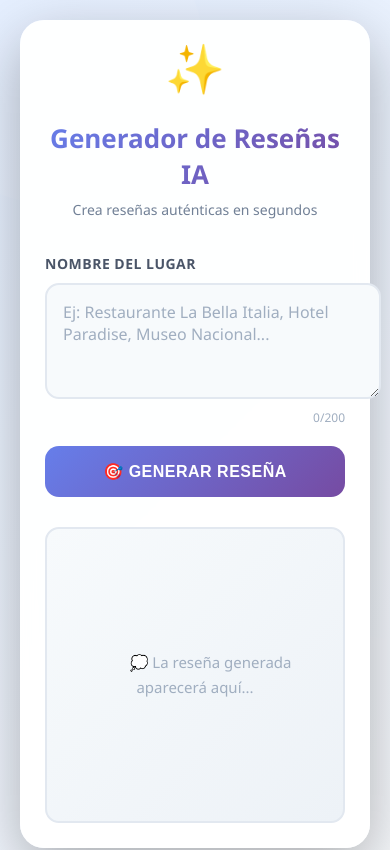
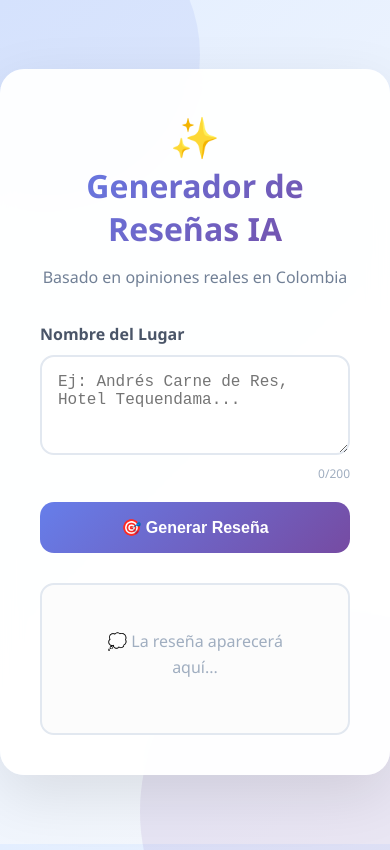
Before and after one commit to StephanyArroyo/Review, a website: page index.html in a window 390 px wide. Shown: the top 850 px of the page. Drawn offline with Linux system fonts and the light colour scheme.

Commit message:
Refactor index.html for improved structure and styles

```diff
--- a/index.html
+++ b/index.html
@@ -2,7 +2,7 @@
 <html lang="es">
 <head>
   <meta charset="UTF-8">
-  <title>Generador de Reseñas</title>
+  <title>Generador de Reseñas IA</title>
 
   <style>
     body {
@@ -18,106 +18,54 @@
       overflow-x: hidden;
     }
 
-    body::before {
+    /* Animaciones de fondo */
+    body::before, body::after {
       content: '';
       position: absolute;
-      width: 300px;
-      height: 300px;
-      background: rgba(255, 255, 255, 0.1);
       border-radius: 50%;
-      top: -100px;
-      left: -100px;
+      z-index: 0;
+    }
+    body::before {
+      width: 300px; height: 300px;
+      background: rgba(102, 126, 234, 0.1);
+      top: -100px; left: -100px;
       animation: float 6s ease-in-out infinite;
     }
-
     body::after {
-      content: '';
-      position: absolute;
-      width: 400px;
-      height: 400px;
-      background: rgba(255, 255, 255, 0.08);
-      border-radius: 50%;
-      bottom: -150px;
-      right: -150px;
+      width: 400px; height: 400px;
+      background: rgba(118, 75, 162, 0.1);
+      bottom: -150px; right: -150px;
       animation: float 8s ease-in-out infinite reverse;
     }
 
     @keyframes float {
-      0%, 100% { transform: translateY(0px) translateX(0px); }
-      50% { transform: translateY(20px) translateX(20px); }
+      0%, 100% { transform: translateY(0px); }
+      50% { transform: translateY(20px); }
     }
 
     .container {
       position: relative;
       z-index: 1;
-      margin: 20px;
       width: 90%;
       max-width: 650px;
       background: rgba(255, 255, 255, 0.95);
       backdrop-filter: blur(10px);
       border-radius: 24px;
       padding: 40px;
-      box-shadow: 0 20px 60px rgba(0, 0, 0, 0.3);
-      animation: slideIn 0.5s cubic-bezier(0.34, 1.56, 0.64, 1);
+      box-shadow: 0 20px 60px rgba(0, 0, 0, 0.1);
     }
 
-    @keyframes slideIn {
-      from {
-        opacity: 0;
-        transform: translateY(30px) scale(0.95);
-      }
-      to {
-        opacity: 1;
-        transform: translateY(0) scale(1);
-      }
+    .header { text-align: center; margin-bottom: 35px; }
+   h1 {
+  margin: 0;
+  background: linear-gradient(135deg, #667eea, #764ba2);
+  -webkit-background-clip: text; /* Para Chrome, Safari y Edge */
+  background-clip: text;         /* Propiedad estándar (Soluciona el aviso) */
+  -webkit-text-fill-color: transparent;
 }
 
-    .header {
-      text-align: center;
-      margin-bottom: 35px;
-    }
-
-    .icon {
-      font-size: 48px;
-      margin-bottom: 10px;
-      animation: bounce 2s ease-in-out infinite;
-    }
-
-    @keyframes bounce {
-      0%, 100% { transform: translateY(0); }
-      50% { transform: translateY(-10px); }
-    }
-
-    h1 {
-     color: #2d3748;
-      margin: 0;
-      font-size: 32px;
-      font-weight: 700;
-      background: linear-gradient(135deg, #667eea, #764ba2);
-      -webkit-background-clip: text;
-      -webkit-text-fill-color: transparent;
-      background-clip: text;
-    }
-
-    .subtitle {
-      color: #718096;
-      font-size: 14px;
-      margin-top: 8px;
-    }
-
-    .input-group {
-      margin-bottom: 20px;
-    }
-
-    label {
-      display: block;
-      color: #4a5568;
-      font-weight: 600;
-      margin-bottom: 10px;
-      font-size: 14px;
-      text-transform: uppercase;
-      letter-spacing: 0.5px;
-    }
+    .input-group { margin-bottom: 20px; }
+    label { display: block; font-weight: 600; margin-bottom: 10px; color: #4a5568; }
 
     textarea {
       width: 100%;
@@ -126,246 +74,162 @@
       border: 2px solid #e2e8f0;
       padding: 16px;
       font-size: 16px;
-      resize: vertical;
+      box-sizing: border-box;
       outline: none;
-      transition: all 0.3s ease;
-      background: #f7fafc;
-      font-family: inherit;
+      transition: all 0.3s;
     }
-
-    textarea:focus {
-      border-color: #667eea;
-      box-shadow: 0 0 0 4px rgba(102, 126, 234, 0.1);
-      background: #ffffff;
-      transform: translateY(-2px);
-    }
-
-    textarea::placeholder {
-      color: #a0aec0;
-    }
-
-    .button-group {
-      display: grid;
-      grid-template-columns: 1fr;
-      gap: 12px;
-      margin-top: 20px;
-    }
+    textarea:focus { border-color: #667eea; box-shadow: 0 0 10px rgba(102, 126, 234, 0.2); }
 
     button {
-      padding: 16px 24px;
+      width: 100%;
+      padding: 16px;
       background: linear-gradient(135deg, #667eea, #764ba2);
       color: white;
       border: none;
+      border-radius: 14px;
+      font-weight: bold;
+      cursor: pointer;
       font-size: 16px;
+      transition: transform 0.2s;
+    }
+    button:active { transform: scale(0.98); }
+
+    /* --- ESTILOS DINÁMICOS DE RESULTADO --- */
+    #result {
+      margin-top: 30px;
+      padding: 24px;
       border-radius: 14px;
-      cursor: pointer;
-      transition: all 0.3s ease;
-      font-weight: 600;
-      text-transform: uppercase;
-      letter-spacing: 0.5px;
-      position: relative;
-      overflow: hidden;
+      border: 2px solid #e2e8f0;
+      background: #fcfcfc;
+      min-height: 100px;
+      line-height: 1.6;
     }
 
-    button::before {
-      content: '';
-      position: absolute;
-      top: 50%;
-      left: 50%;
-      width: 0;
-      height: 0;
-      border-radius: 50%;
-      background: rgba(255, 255, 255, 0.2);
-      transform: translate(-50%, -50%);
-      transition: width 0.6s, height 0.6s;
+    .sentiment-line {
+      display: flex;
+      align-items: center;
+      gap: 12px;
+      font-weight: 800;
+      margin-bottom: 15px;
+      font-size: 1.1em;
+      padding-bottom: 10px;
+      border-bottom: 1px solid #eee;
     }
 
-    button:hover::before {
-      width: 300px;
-      height: 300px;
+    .sentiment-emoji {
+      font-size: 1.8em;
+      animation: bounceEmoji 1.5s infinite;
     }
 
-    button:hover {
-      background: #3b73d1;
+    @keyframes bounceEmoji {
+      0%, 100% { transform: scale(1); }
+      50% { transform: scale(1.2); }
     }
 
-    button:active {
-      transform: translateY(-1px);
+    /* Colores solicitados */
+    .positivo { color: #27ae60; }
+    .negativo { color: #e74c3c; }
+    .neutral { color: #f1c40f; }
+
+    .review-body { color: #4a5568; white-space: pre-wrap; }
+
+    .char-count { text-align: right; font-size: 12px; color: #a0aec0; margin-top: 5px; }
+
+    .loading-spinner {
+      border: 4px solid #f3f3f3;
+      border-top: 4px solid #667eea;
+      border-radius: 50%;
+      width: 24px;
+      height: 24px;
+      animation: spin 1s linear infinite;
+      margin: 20px auto;
     }
-
-    button:disabled {
-      opacity: 0.6;
-      cursor: not-allowed;
-      transform: none;
-    }
-
-    #result {
-      margin-top: 30px;
-      background: linear-gradient(135deg, #f7fafc, #edf2f7);
-      padding: 24px;
-      border-radius: 14px;
-      white-space: pre-wrap;
-      border: 2px solid #e2e8f0;
-      font-size: 15px;
-      line-height: 1.7;
-      color: #2d3748;
-      min-height: 120px;
-      animation: fadeIn 0.5s ease;
-      position: relative;
-      overflow: hidden;
-    }
-
-     @keyframes fadeIn {
-      from { opacity: 0; }
-      to { opacity: 1; }
-    }
-
-    .loading {
-      display: inline-block;
-      position: relative;
-      width: 20px;
-      height: 20px;
-      margin-left: 10px;
-      vertical-align: middle;
-    }
-
-    .loading::after {
-      content: '';
-      display: block;
-      width: 16px;
-      height: 16px;
-      border-radius: 50%;
-      border: 3px solid #667eea;
-      border-color: #667eea transparent #667eea transparent;
-      animation: spin 1.2s linear infinite;
-    }
-
-    @keyframes spin {
-      0% { transform: rotate(0deg); }
-      100% { transform: rotate(360deg); }
-    }
-
-    .result-header {
-      display: flex;
-      justify-content: space-between;
-      align-items: center;
-      margin-bottom: 15px;
-      padding-bottom: 10px;
-      border-bottom: 2px solid #e2e8f0;
-    }
-
-    .result-title {
-      font-weight: 700;
-      color: #667eea;
-      font-size: 16px;
-      text-transform: uppercase;
-      letter-spacing: 0.5px;
-    }
-
-    .copy-btn {
-      padding: 6px 12px;
-      font-size: 12px;
-      background: #48bb78;
-      border-radius: 8px;
-      cursor: pointer;
-      transition: all 0.2s;
-    }
-
-    .copy-btn:hover {
-      background: #38a169;
-      transform: scale(1.05);
-    }
-
-    .char-count {
-      text-align: right;
-      font-size: 12px;
-      color: #a0aec0;
-      margin-top: 5px;
-    }
-
-    .error {
-      background: #fed7d7;
-      border-color: #fc8181;
-      color: #c53030;
-    }
-
-    @media (max-width: 640px) {
-      .container {
-        padding: 25px;
-      }
-
-      h1 {
-        font-size: 26px;
-      }
-
-      textarea {
-        height: 80px;
-      }
-    }
-
+    @keyframes spin { 0% { transform: rotate(0deg); } 100% { transform: rotate(360deg); } }
   </style>
 </head>
-
 <body>
 
   <div class="container">
     <div class="header">
-      <div class="icon">✨</div>
+      <div style="font-size: 40px;">✨</div>
       <h1>Generador de Reseñas IA</h1>
-      <p class="subtitle">Crea reseñas auténticas en segundos</p>
+      <p style="color: #718096;">Basado en opiniones reales en Colombia</p>
     </div>
 
     <div class="input-group">
-      <label for="restaurante">Nombre del Lugar</label>
-      <textarea
-        id="restaurante"
-        placeholder="Ej: Restaurante La Bella Italia, Hotel Paradise, Museo Nacional..."
-        maxlength="200"
-        oninput="updateCharCount()"></textarea>
+      <label>Nombre del Lugar</label>
+      <textarea id="restaurante" placeholder="Ej: Andrés Carne de Res, Hotel Tequendama..." maxlength="200" oninput="updateCharCount()"></textarea>
       <div class="char-count"><span id="charCount">0</span>/200</div>
     </div>
 
-    <div class="button-group">
-      <button onclick="sendPrompt()" id="generateBtn">
-        <span>🎯 Generar Reseña</span>
-      </button>
-    </div>
+    <button onclick="sendPrompt()" id="generateBtn">🎯 Generar Reseña</button>
 
     <div id="result">
       <div style="text-align: center; color: #a0aec0; padding: 20px;">
-        💭 La reseña generada aparecerá aquí...
+        💭 La reseña aparecerá aquí...
       </div>
     </div>
   </div>
 
   <script>
+    function updateCharCount() {
+      const text = document.getElementById("restaurante").value;
+      document.getElementById("charCount").innerText = text.length;
+    }
+
     async function sendPrompt() {
       const nombre = document.getElementById("restaurante").value;
+      const resultDiv = document.getElementById("result");
 
       if (!nombre.trim()) {
-            document.getElementById("result").innerText = "Por favor escribe un restaurante, hotel o lugar turistico.";
+        alert("Por favor escribe un nombre.");
         return;
       }
 
-          document.getElementById("result").innerText = "Generando reseña...";
+      resultDiv.innerHTML = '<div class="loading-spinner"></div><p style="text-align:center">Analizando reseñas...</p>';
 
       try {
         const response = await fetch("/api/review", {
           method: "POST",
           headers: { "Content-Type": "application/json" },
-              body: JSON.stringify({ nombre })   // ← CORREGIDO
+          body: JSON.stringify({ nombre })
         });
 
         const data = await response.json();
+        const fullText = data.reply || "";
 
-            document.getElementById("result").innerText = data.reply || "No se recibió respuesta.";
+        // Lógica de detección de sentimiento
+        let sentimentClass = "";
+        let emoji = "";
+
+        if (fullText.includes("POSITIVO")) {
+          sentimentClass = "positivo";
+          emoji = "😊";
+        } else if (fullText.includes("NEGATIVO")) {
+          sentimentClass = "negativo";
+          emoji = "😞";
+        } else if (fullText.includes("NEUTRAL")) {
+          sentimentClass = "neutral";
+          emoji = "😐";
+        }
+
+        // Separar la primera línea del resto
+        const lines = fullText.split('\n');
+        const firstLine = lines.shift(); // Título del sentimiento
+        const restOfText = lines.join('\n'); // Cuerpo de la reseña
+
+        resultDiv.innerHTML = `
+          <div class="sentiment-line ${sentimentClass}">
+            <span class="sentiment-emoji">${emoji}</span>
+            <span>${firstLine}</span>
+          </div>
+          <div class="review-body">${restOfText}</div>
+        `;
 
       } catch (error) {
-            document.getElementById("result").innerText =
-              "Ocurrió un error: " + error;
+        resultDiv.innerHTML = `<div style="color:red">Error: ${error.message}</div>`;
       }
     }
   </script>
-
 </body>
 </html>
```
Lines whose indentation alone changed are shown as unchanged.
